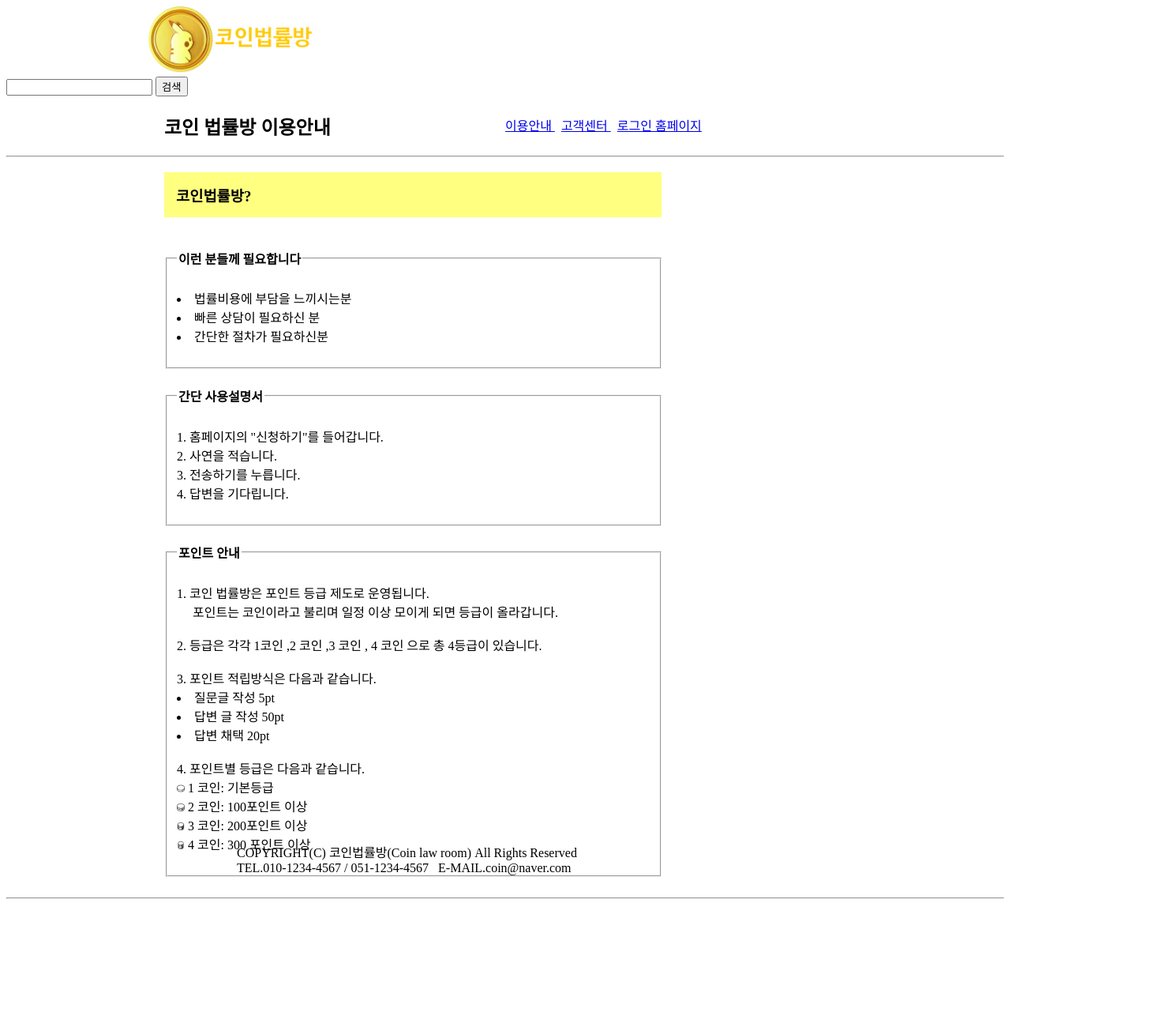
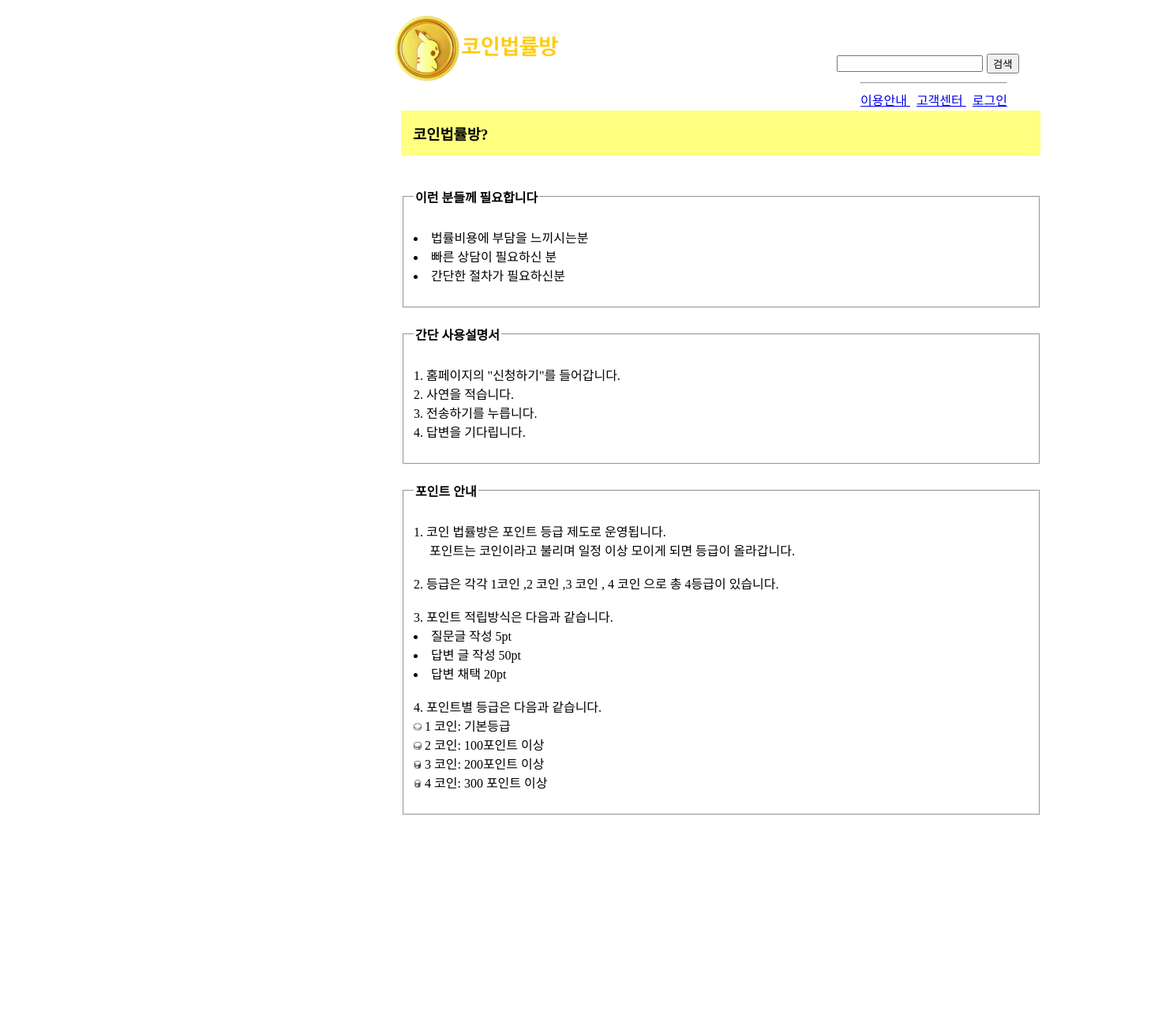
Before and after one commit to P0322/use, a plain HTML site: page index.html in a window 1280 px wide. Shown: the top 1300 px of the page at 79% size, 1472 px wide, since content can reach past the window. Before the commit the page ends 1172 px from the top, so only its background shows below. Drawn offline with Linux system fonts and the light colour scheme.

Commit message:
Update index.html

```diff
--- a/index.html
+++ b/index.html
@@ -4,36 +4,37 @@
     <meta charset="utf-8">
     <title>이용안내</title>
   </head>
-  <style media="screen">
-    #css_fixed{position:relative; left:180px;}
-    #m_mm {position:absolute; top:130px; left:600px; white-space:nowrap; }
-    #aa{white-space:nowrap; position: relative; width:600px; left:200px;}
-    #bb{white-space:nowrap; position: relative; width:600px; left:200px;}
-    #cc{white-space:nowrap; position: relative; width:600px; left:200px;}
-    #h2{position:relative; left:200px;}
-    #h3{position:relative; left:200px; width:600px;}
-    #lll_l {position:absolute; top:1050px; left:300px; white-space:nowrap; }
+  <style type="text/css">
+    #css_fixed {position:absolute; top:20px; left:500px; }
+    #m_mm {position:absolute; top:80px; left:1050px; white-space:nowrap; }
+    #t_text {position:absolute; top:70px; left:1060px; }
+    #s_search {position:absolute; top:68px; left:1250px; }
+
+    #lll_l {position:absolute; top:1530px; left:650px; white-space:nowrap; }
+
+    #aa{ position: relative; top:95px; width:780px; left:500px;}
+    #bb{ position: relative; top:95px; width:780px; left:500px;}
+    #cc{ position: relative; top:95px; width:780px; left:500px;}
+
+    #h3{ position:relative; top:95px; width:780px; left:500px;}
     h3{background-color:#ffff80; padding:15px;}
   </style>
   <body>
     <a href="file:///C:\Users\pby03\Downloads\f74436f1a6db7847/home.html">
-      <img src="pr.png" width="230" height="85" id="css_fixed"></a><br/>
+      <img src="pr.png" width="230"  id="css_fixed"></a><br/>
       <nav>
         <input type="text" id=t_text>
         <input type="button" value="검색" id=s_search>
          <ul id="m_mm">
+            <hr/>
             <a href="https://p0322.github.io/use/" id=menu1>
               이용안내 </a>&nbsp
-            <a href="https://p0322.github.io/m/" id=menu2>
+            <a href="https://p0322.github.io/cos/" id=menu2>
               고객센터 </a>&nbsp
             <a href="https://p0322.github.io/login/" id=menu3>
               로그인 </a>
-           <a href="https://p0322.github.io/index/">
-              홈페이지 </a>
       </nav>
 
-  <h2 id=h2>코인 법률방 이용안내</h2>
-  <hr>
   <h3 id=h3>코인법률방?</h3>
   <fieldset id=aa >
     <legend><h4>이런 분들께 필요합니다</h4></legend>
@@ -69,7 +70,7 @@
     <img src="4.png" width="10" height="10"> 4 코인: 300 포인트 이상 <br>
     <td>&nbsp</td>
   </fieldset>
-  <br/><hr/>
+  <br/>
   <p id=lll_l>COPYRIGHT(C) 코인법률방(Coin law room) All Rights Reserved<br/>
   TEL.010-1234-4567 / 051-1234-4567 &nbsp E-MAIL.coin@naver.com </p><br/>
   </body>
```
